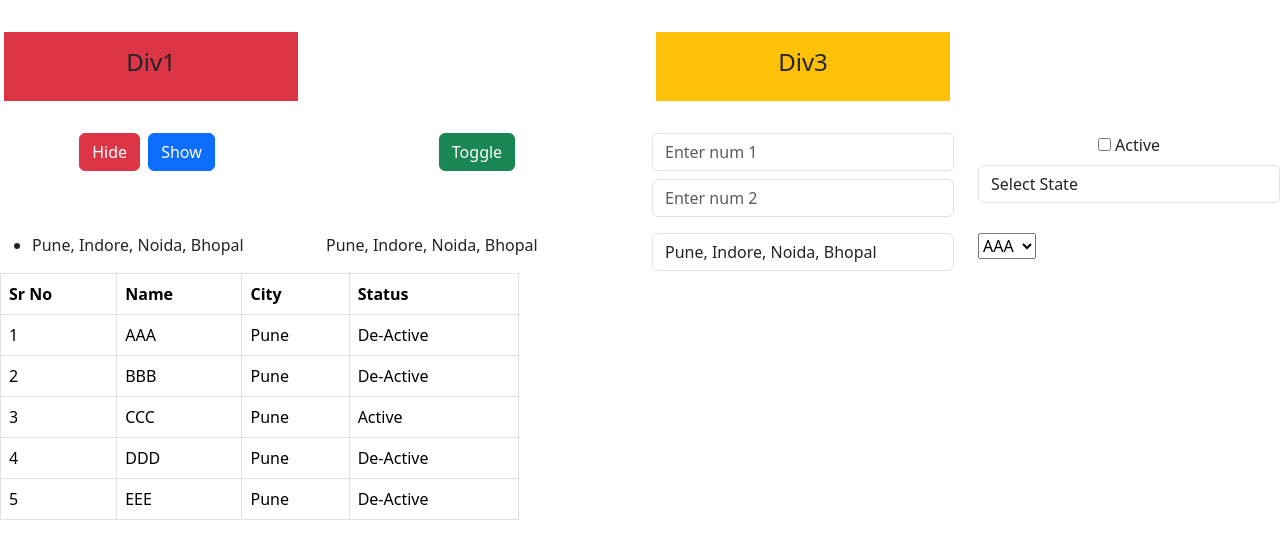
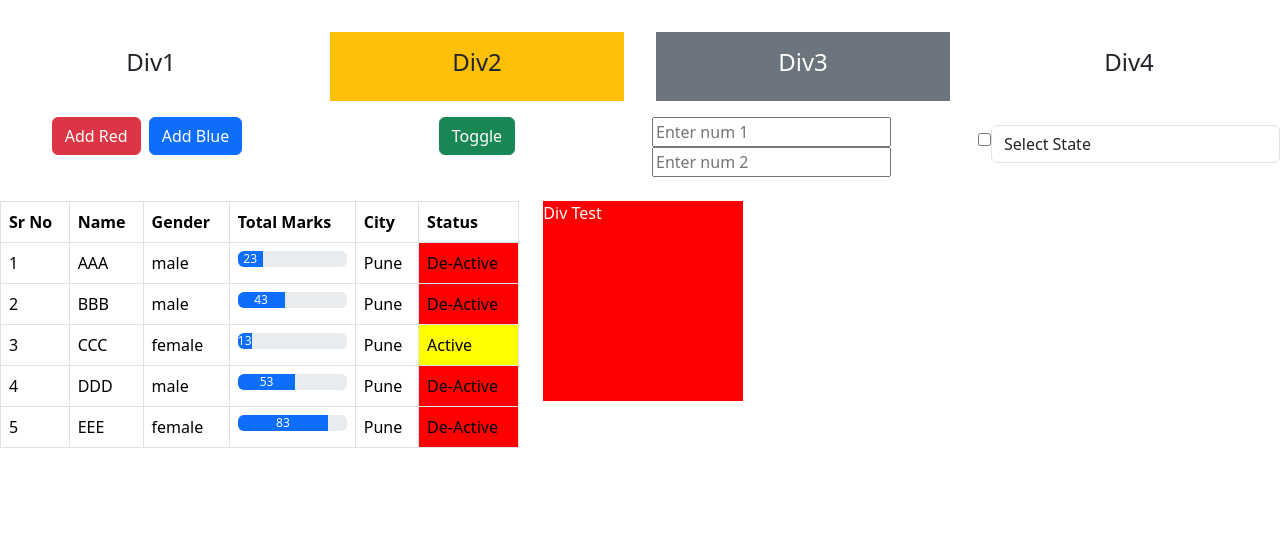
Before and after one commit to ravina-ghidode/Learn-Angular, an Angular app in the folder angular-18/: page / in a window 1280 px wide. Shown: the top 558 px of the page. Built offline with nearby package versions, Linux system fonts and the light colour scheme.

Commit message:
Attribute Directive : ngClass, ngStyle

```diff
--- a/angular-18/src/app/app.component.html
+++ b/angular-18/src/app/app.component.html
@@ -1,2 +1,3 @@
 <!-- <app-data-binding></app-data-binding> -->
-<app-stuctural-directive></app-stuctural-directive>
+<!-- <app-stuctural-directive></app-stuctural-directive> -->
+<app-attribute-directive></app-attribute-directive>
--- a/angular-18/src/app/app.component.ts
+++ b/angular-18/src/app/app.component.ts
@@ -2,11 +2,12 @@ import { Component } from '@angular/core';
 import { RouterOutlet } from '@angular/router';
 import { DataBindingComponent } from './components/data-binding/data-binding.component';
 import { StucturalDirectiveComponent } from './directives/stuctural-directive/stuctural-directive.component';
+import { AttributeDirectiveComponent } from './directives/attribute-directive/attribute-directive.component';
 
 @Component({
   selector: 'app-root',
   standalone: true,
-  imports: [RouterOutlet, DataBindingComponent, StucturalDirectiveComponent],
+  imports: [RouterOutlet, DataBindingComponent, StucturalDirectiveComponent, AttributeDirectiveComponent],
   templateUrl: './app.component.html',
   styleUrl: './app.component.css'
 })
--- /dev/null
+++ b/angular-18/src/app/directives/attribute-directive/attribute-directive.component.html
@@ -0,0 +1,88 @@
+<!-- Row 1: Divs -->
+<div class="row pt-3">
+    <div class="col-3 p-3">
+        <div class="p-3 text-center" [ngClass]="div1BgColor">
+            <h4>Div1</h4>
+        </div>
+    </div>
+    <div class="col-3 p-3">
+        <div class=" p-3 text-center" [ngClass]="isDiv2Active == true ? 'bg-success' : 'bg-warning'">
+            <h4>Div2</h4>
+        </div>
+    </div>
+    <div class="col-3 p-3">
+        <div class="p-3 text-center" [ngClass]="num1 == num2 ? 'bg-secondary text-white' : 'bg-warning text-black'">
+            <h4>Div3</h4>
+        </div>
+    </div>
+    <div class="col-3 p-3">
+        <div class="p-3 text-center" [ngClass]="isActive ? 'bg-primary' : ''">
+            <h4>Div4</h4>
+        </div>
+    </div>
+</div>
+<div class="row ">
+    <div class="col-3 text-center">
+
+        <button class="btn btn-danger" (click)="addRedClass()">Add Red</button>
+        <button class="btn btn-primary mx-2" (click)="addblueClass()">Add Blue</button>
+
+    </div>
+    <div class="col-3 text-center">
+        <button class="btn btn-success" (click)="toggleDiv2()">Toggle</button>
+    </div>
+    <div class="col-3 ">
+        <div display="flex" align-item="center">
+            <input type="text" placeholder="Enter num 1" class="form-control mb-2" class="width-50" [(ngModel)]="num1">
+            <input type="text" placeholder="Enter num 2" class="form-control" class="width-50" [(ngModel)]="num2">
+        </div>
+    </div>
+    <div class="col-3">
+        <div style="display: flex; align-items: center;">
+            <input type="checkbox" [(ngModel)]="isActive">
+            <select class="form-control mt-2">
+                <option value="">Select State</option>
+                <option value="India">India</option>
+                <option value="US">US</option>
+            </select>
+        </div>
+    </div>
+</div>
+<div class="row pt-4">
+    <div class="col-5">
+        <table class="table table-bordered">
+            <thead>
+                <tr>
+                    <th>Sr No</th>
+                    <th>Name</th>
+                    <th>Gender</th>
+                    <th>Total Marks</th>
+                    <th>City</th>
+                    <th>Status</th>
+                </tr>
+            </thead>
+            <tbody>
+                <tr *ngFor="let stu of studentList">
+                    <td>{{stu.studentID}}</td>
+                    <td>{{stu.name}}</td>
+                    <td>{{stu.gender}}</td>
+                    <td>
+                        <div class="progress">
+                            <div class="progress-bar" [ngStyle]="{'width': stu.totalMarks + '%'}">{{stu.totalMarks}}
+                            </div>
+                        </div>
+                    </td>
+                    <td>{{stu.city}}</td>
+                    <td [ngStyle]="{'background-color': stu.isActive ? 'yellow' : 'red'}">
+                        <span>{{stu.isActive ? 'Active' : 'De-Active'}}</span>
+                    </td>
+                </tr>
+            </tbody>
+        </table>
+    </div>
+    <div class="col-5">
+        <div [ngStyle]="customerStyle">
+            Div Test
+        </div>
+    </div>
+</div>
--- /dev/null
+++ b/angular-18/src/app/directives/attribute-directive/attribute-directive.component.ts
@@ -0,0 +1,40 @@
+import { CommonModule } from '@angular/common';
+import { Component } from '@angular/core';
+import { FormsModule } from '@angular/forms';
+
+@Component({
+  selector: 'app-attribute-directive',
+  standalone: true,
+  imports: [CommonModule, FormsModule],
+  templateUrl: './attribute-directive.component.html',
+  styleUrl: './attribute-directive.component.css'
+})
+export class AttributeDirectiveComponent {
+  div1BgColor: string = '';
+  isDiv2Active: boolean = false;
+  num1: string = "";
+  num2: string = "";
+  isActive: boolean = false;
+  studentList: any[] = [
+    { studentID: 1, totalMarks: 23, gender: "male", name: 'AAA', city: 'Pune', isActive: false },
+    { studentID: 2, totalMarks: 43, gender: "male", name: 'BBB', city: 'Pune', isActive: false },
+    { studentID: 3, totalMarks: 13, gender: "female", name: 'CCC', city: 'Pune', isActive: true },
+    { studentID: 4, totalMarks: 53, gender: "male", name: 'DDD', city: 'Pune', isActive: false },
+    { studentID: 5, totalMarks: 83, gender: "female", name: 'EEE', city: 'Pune', isActive: false }
+  ]
+  customerStyle: any = {
+    'color': 'white',
+    'background-color': 'red',
+    'width': '200px',
+    'height': '200px'
+  }
+  addRedClass() {
+    this.div1BgColor = 'bg-danger';
+  }
+  addblueClass() {
+    this.div1BgColor = 'bg-primary';
+  }
+  toggleDiv2() {
+    this.isDiv2Active = !this.isDiv2Active;
+  }
+}
```
Also changed, not shown: angular-18/src/app/directives/attribute-directive/attribute-directive.component.css (added), 1 other file (tests, documents, lock files or other folders).
